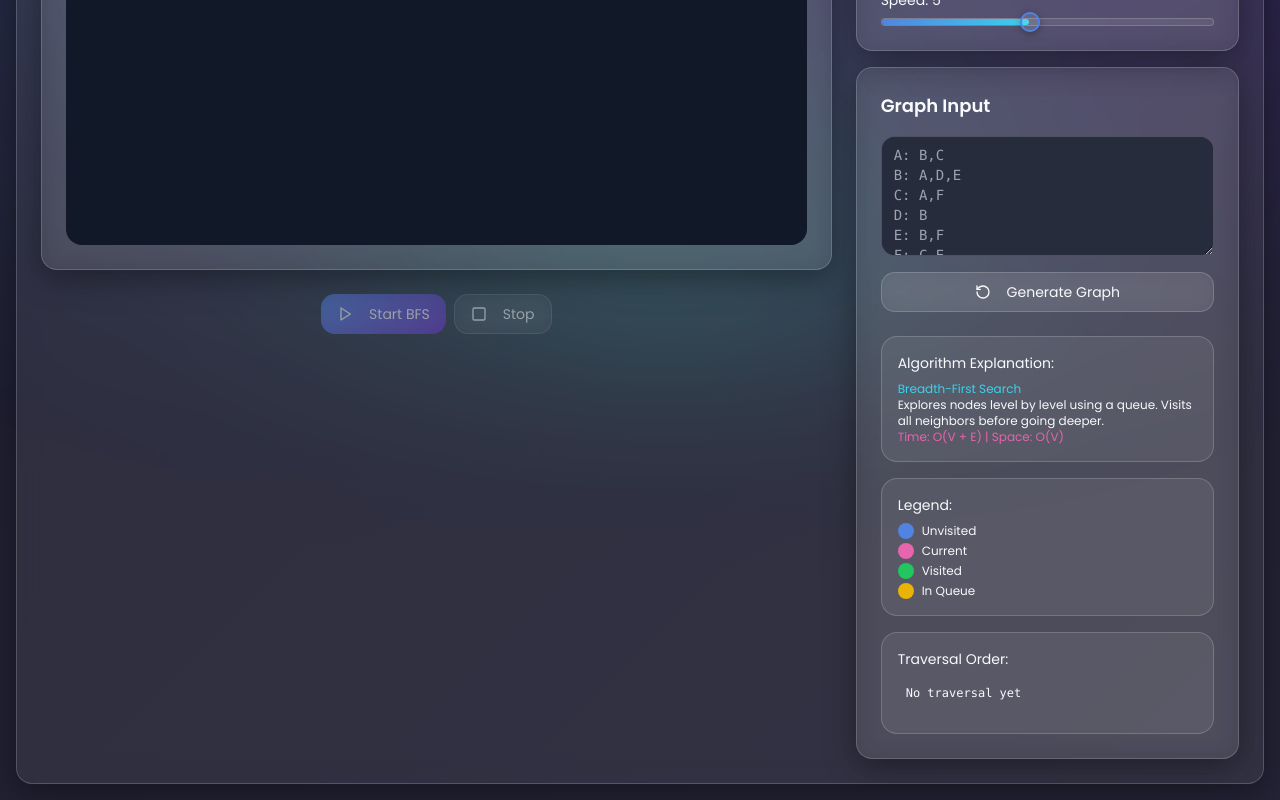
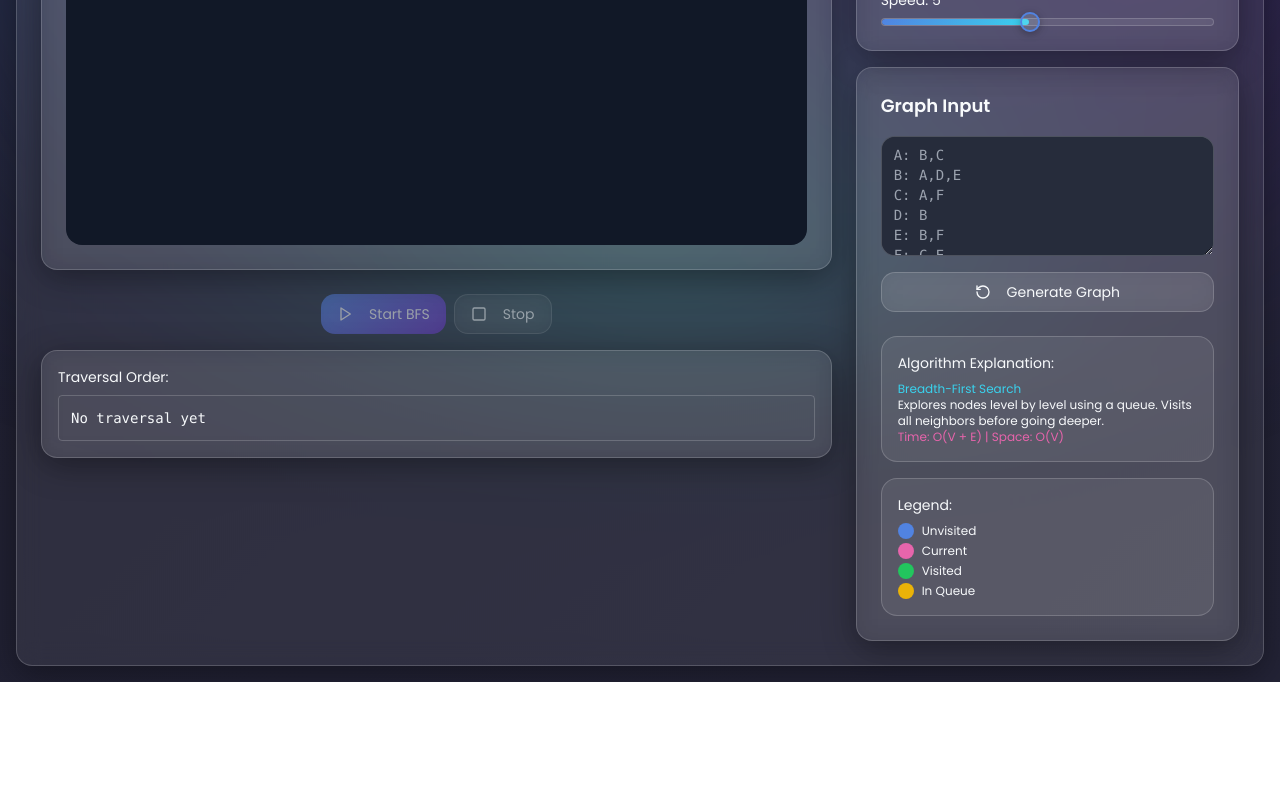
Before and after one commit to thenamekavyasingh/viz-buddy, a React (Vite) app: page /graph in a window 1280 px wide. Shown: the part 448-1248 px from the top of the page. After the commit the page ends 1130 px from the top, so only its background shows below. Built offline with nearby package versions, Linux system fonts and the light colour scheme.

Commit message:
Move traversal order box
Move the traversal order box below the start/stop buttons to improve UI and prevent scrolling.

```diff
--- a/src/pages/GraphVisualizer.tsx
+++ b/src/pages/GraphVisualizer.tsx
@@ -713,7 +713,7 @@ const GraphVisualizer = () => {
               </div>
 
               {/* Control Buttons */}
-              <div className="flex gap-2 justify-center">
+              <div className="flex gap-2 justify-center mb-4">
                 <Button
                   onClick={startVisualization}
                   disabled={isRunning || nodes.length === 0}
@@ -732,6 +732,14 @@ const GraphVisualizer = () => {
                   <Square className="w-4 h-4 mr-2" />
                   Stop
                 </Button>
+              </div>
+
+              {/* Traversal Order Output */}
+              <div className="glass-container p-4">
+                <h4 className="text-sm font-medium mb-2">Traversal Order:</h4>
+                <div className="min-h-[40px] p-3 bg-muted rounded text-sm font-mono border">
+                  {traversalOrder.length > 0 ? traversalOrder.join(' → ') : 'No traversal yet'}
+                </div>
               </div>
             </div>
 
@@ -922,14 +930,6 @@ const GraphVisualizer = () => {
                     </div>
                   </div>
                 </div>
-
-                {/* Traversal Order Output */}
-                <div className="mt-4 p-4 bg-glass-bg rounded-lg border border-glass-border">
-                  <h4 className="text-sm font-medium mb-2">Traversal Order:</h4>
-                  <div className="min-h-[40px] p-2 bg-muted rounded text-xs font-mono">
-                    {traversalOrder.length > 0 ? traversalOrder.join(' → ') : 'No traversal yet'}
-                  </div>
-                </div>
               </div>
             </div>
           </div>
```
